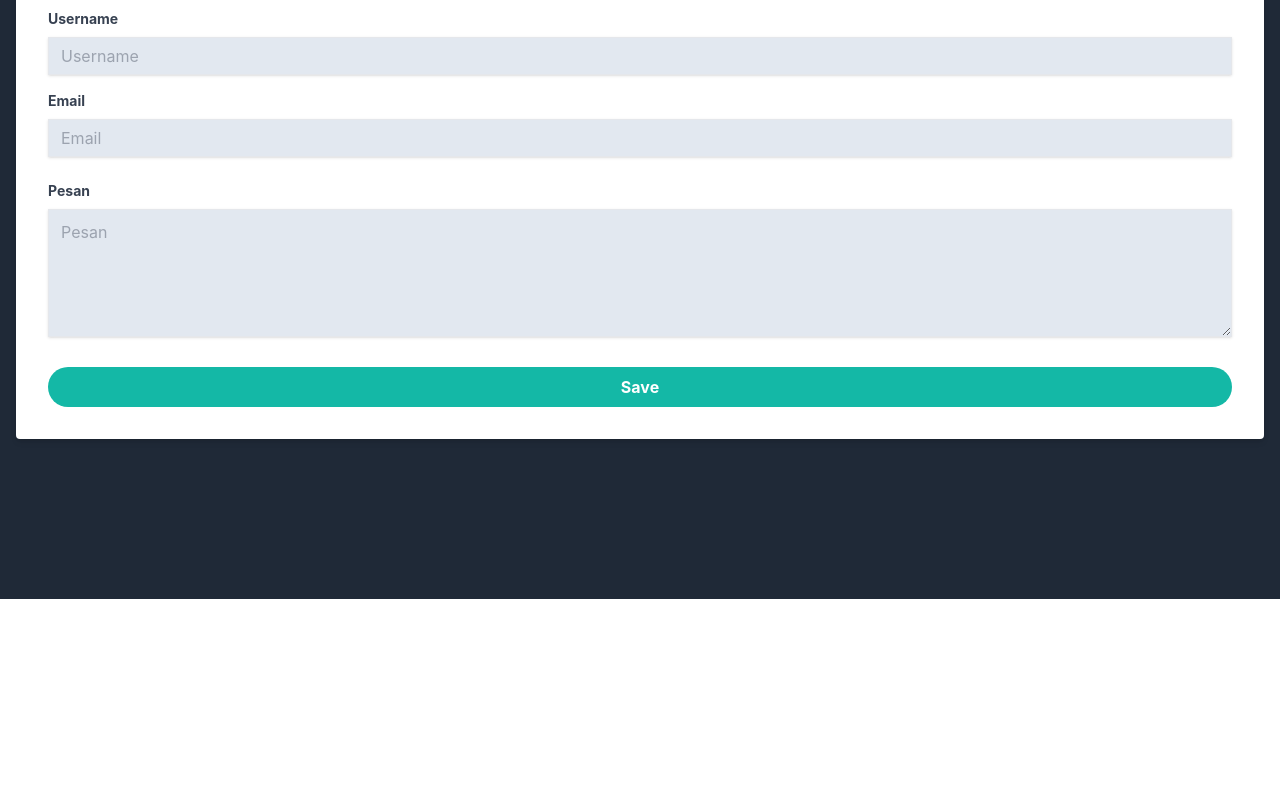
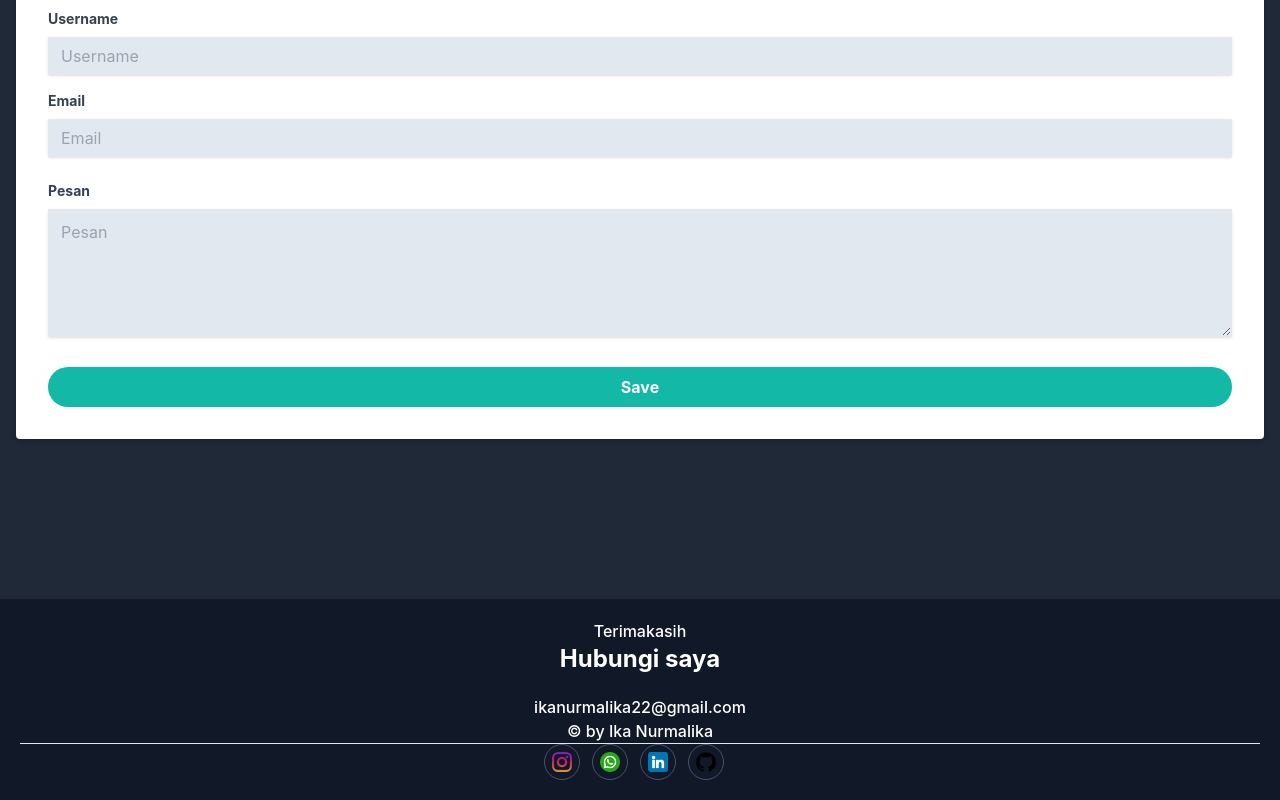
Before and after one commit to ikanurmalika/ika_nurmalika-final_project-, a plain HTML site: page index.html in a window 1280 px wide. Shown: the part 4924-5724 px from the top of the page. Before the commit the page ends 5523 px from the top, so only its background shows below. Drawn offline with nearby package versions, Linux system fonts and the light colour scheme.

Commit message:
add section footer

```diff
--- a/index.html
+++ b/index.html
@@ -362,5 +362,41 @@
 
     </section>
 
+    <footer class ="text-white text-center font-medium p-5 bg-gray-900">
+        <p>Terimakasih</p>
+
+            <!--paragraph-->
+        <p class="font-bold text-2xl mb-5">Hubungi saya </p>
+        <p >ikanurmalika22@gmail.com</p>
+        <p></p>
+
+            <!--copyright-->
+        <p class="copyright">&copy; by Ika Nurmalika</p>
+        <hr >
+        <div class="w=full flex items-center justify-center">
+            <a href="https://instagram.com/ika_nr22"
+            target="_blank" class="w-9 h-9 mr-3 rounded-full flex justify-center items-center
+            border border-slate-600 hover:border-teal-500 hover:bg-teal-500 hover:text-white ">
+                <img src="src/instagram.png" width="20" viewBox="0 0 24 24" class="fill-current">
+            </a>
+            <a href="https://whatsapp.com/62895374173615"
+            target="_blank" class="w-9 h-9 mr-3 rounded-full flex justify-center items-center
+            border border-slate-600 hover:border-teal-500 hover:bg-teal-500 hover:text-white ">
+                <img src="src/whatsapp.png" width="20" viewBox="0 0 24 24" class="fill-current">
+            </a>
+            <a href="https://linkedin.com/ikanurmalika"
+            target="_blank" class="w-9 h-9 mr-3 rounded-full flex justify-center items-center
+            border border-slate-600 hover:border-teal-500 hover:bg-teal-500 hover:text-white ">
+                <img src="src/linkedin.png" width="20" viewBox="0 0 24 24" class="fill-current">
+            </a>
+            <a href="https://github.com/ikanurmalika"
+            target="_blank" class="w-9 h-9 mr-3 rounded-full flex justify-center items-center
+            border border-slate-600 hover:border-teal-500 hover:bg-teal-500 hover:text-white ">
+                <img src="src/github.png" width="20" viewBox="0 0 24 24" class="fill-current">
+            </a>
+
+        </div>
+    </footer>
+
 </body>
 </html>
```
